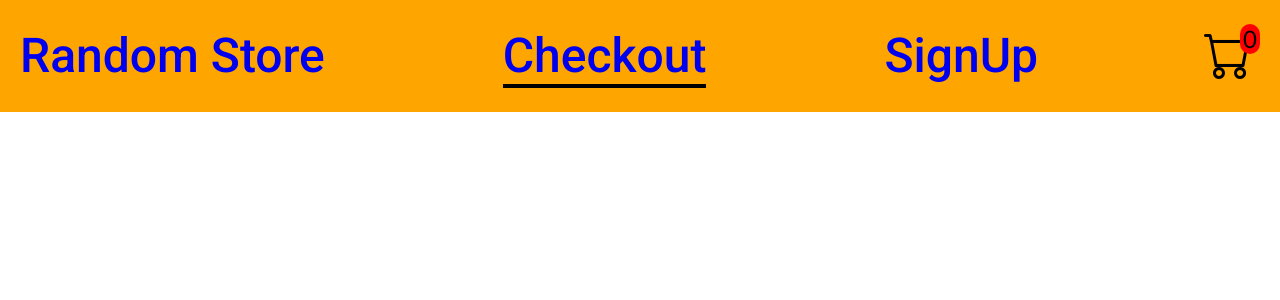
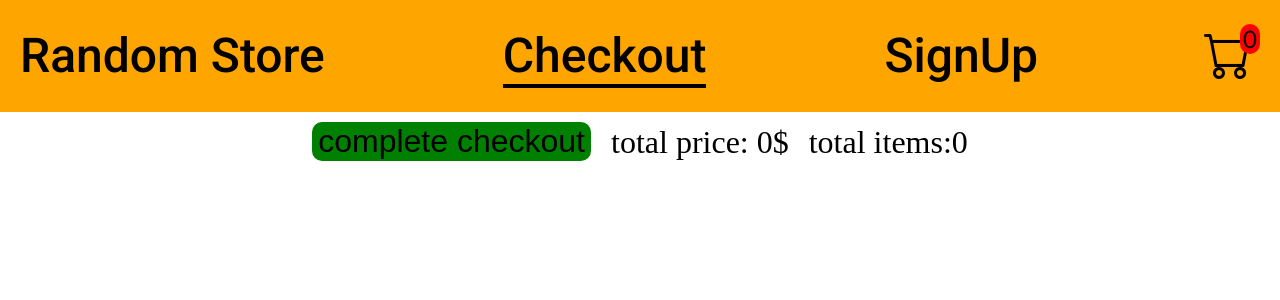
Before and after one commit to FrogMan322/FakeStoreReact, a React (Create React App) app: page /checkout in a window 1280 px wide. Shown: the top 300 px of the page. Built offline with nearby package versions, Linux system fonts and the light colour scheme.

Commit message:
Updating functionality to redux and adding animations to checkout

```diff
--- a/src/Cart/Modal.jsx
+++ b/src/Cart/Modal.jsx
@@ -70,8 +70,6 @@ function Cart() {
         <button
           className={classes[`checkout__cart`]}
           onClick={() => {
-            // !!ovde ubaci varijablu za cekout
-
             dispatch(storeItemsActions.getCheckoutItems());
             dispatch(storeItemsActions.cleareCart());
             navigate("/checkout");
--- a/src/Nav/Nav.module.css
+++ b/src/Nav/Nav.module.css
@@ -6,6 +6,12 @@
   display: flex;
   align-items: center;
   justify-content: space-between;
+}
+.container a {
+  color: black;
+}
+.container a:visited {
+  color: black;
 }
 .store__name {
   cursor: pointer;
--- a/src/Store/store.jsx
+++ b/src/Store/store.jsx
@@ -112,6 +112,12 @@ const storeItems = createSlice({
     getCheckoutItems(state, action) {
       state.checkout = state.cartItems;
     },
+    deleteCheckoutItem(state, action) {
+      // Zavrsi kasnije brisanje itama iz checkout
+      const itemId = action.id;
+      const idx = state.checkout.findIndex((item) => item.id === itemId);
+      state.checkout.splice(idx, 1);
+    },
   },
 });
 const store = configureStore({ reducer: storeItems.reducer });
--- a/src/pages/Checkout.jsx
+++ b/src/pages/Checkout.jsx
@@ -1,5 +1,7 @@
 import styled from "styled-components";
-import { useSelector } from "react-redux";
+import { useSelector, useDispatch } from "react-redux";
+import { motion } from "framer-motion";
+import { storeItemsActions } from "../Store/store";
 const Container = styled.div`
   width: 100%;
   height: 100vh;
@@ -15,7 +17,7 @@ const Wrapper = styled.div`
   flex-direction: column;
   gap: 20px;
 `;
-const ItemContainer = styled.div`
+const ItemContainer = styled(motion.div)`
   padding: 0 20px;
   border-radius: 10px;
   background-color: orange;
@@ -27,40 +29,87 @@ const ItemContainer = styled.div`
   justify-content: space-between;
   gap: 20px;
 `;
-const Img = styled.img`
+const Img = styled(motion.img)`
   border-radius: 10px;
   width: 180px;
   height: 100%;
 `;
-const Quantity = styled.h1`
+const Quantity = styled(motion.h1)`
   font-size: 2rem;
 `;
-const Description = styled.p`
+const Description = styled(motion.p)`
   font-size: 2rem;
 `;
 const Price = styled.h2`
   font-size: 2rem;
 `;
+const ActionsContainer = styled(motion.div)`
+  display: flex;
+  align-items: center;
+  justify-content: center;
+  gap: 20px;
+  font-size: 2rem;
+`;
+const Button = styled(motion.button)`
+  background-color: green;
+  border-radius: 10px;
+  border: none;
+  font-size: 2rem;
+  font-family: Arial, Helvetica, sans-serif;
+  cursor: pointer;
+`;
 function Checkout() {
   const checkoutItems = useSelector((props) => props.checkout);
+  const dispatch = useDispatch()
+  const totalPrice = checkoutItems
+    .map((item) => item.price)
+    .reduce((cv, ac) => {
+      return cv + ac;
+    }, 0);
+  const totalQuantity = checkoutItems
+    .map((item) => item.quantity)
+    .reduce((cv, ac) => {
+      return cv + ac;
+    }, 0);
   return (
     <Container>
       <Wrapper>
-        {checkoutItems.length >= 0 ? (
-          checkoutItems.map((items) => {
+        <ActionsContainer>
+          <Button>complete checkout</Button>
+          <h1>total price: {totalPrice * totalQuantity}$</h1>
+          <h1>
+            total items:
+            {totalQuantity}
+          </h1>
+        </ActionsContainer>
+        {checkoutItems.map((items) => {
           const { id, price, quantity, title, image } = items;
           return (
-              <ItemContainer key={id}>
+            <ItemContainer
+              initial={{ x: "-150%" }}
+              animate={{ x: 0 }}
+              transition={{
+                delay: 0.3,
+                duration: 0.4,
+                type: "spring",
+                stiffness: 120,
+              }}
+              key={id}
+            >
               <Img src={image} alt="" />
               <Description>{title}</Description>
               <Price>Price:{price * quantity}</Price>
               <Quantity>Quantity:{quantity}</Quantity>
+              <Button
+                onClick={() => {
+                  dispatch(storeItemsActions.deleteCheckoutItem(id));
+                }}
+              >
+                Delete item
+              </Button>
             </ItemContainer>
           );
-          })
-        ) : (
-          <h1>No items to checkout</h1>
-        )}
+        })}
       </Wrapper>
     </Container>
   );
```
Lines whose indentation alone changed are shown as unchanged.
